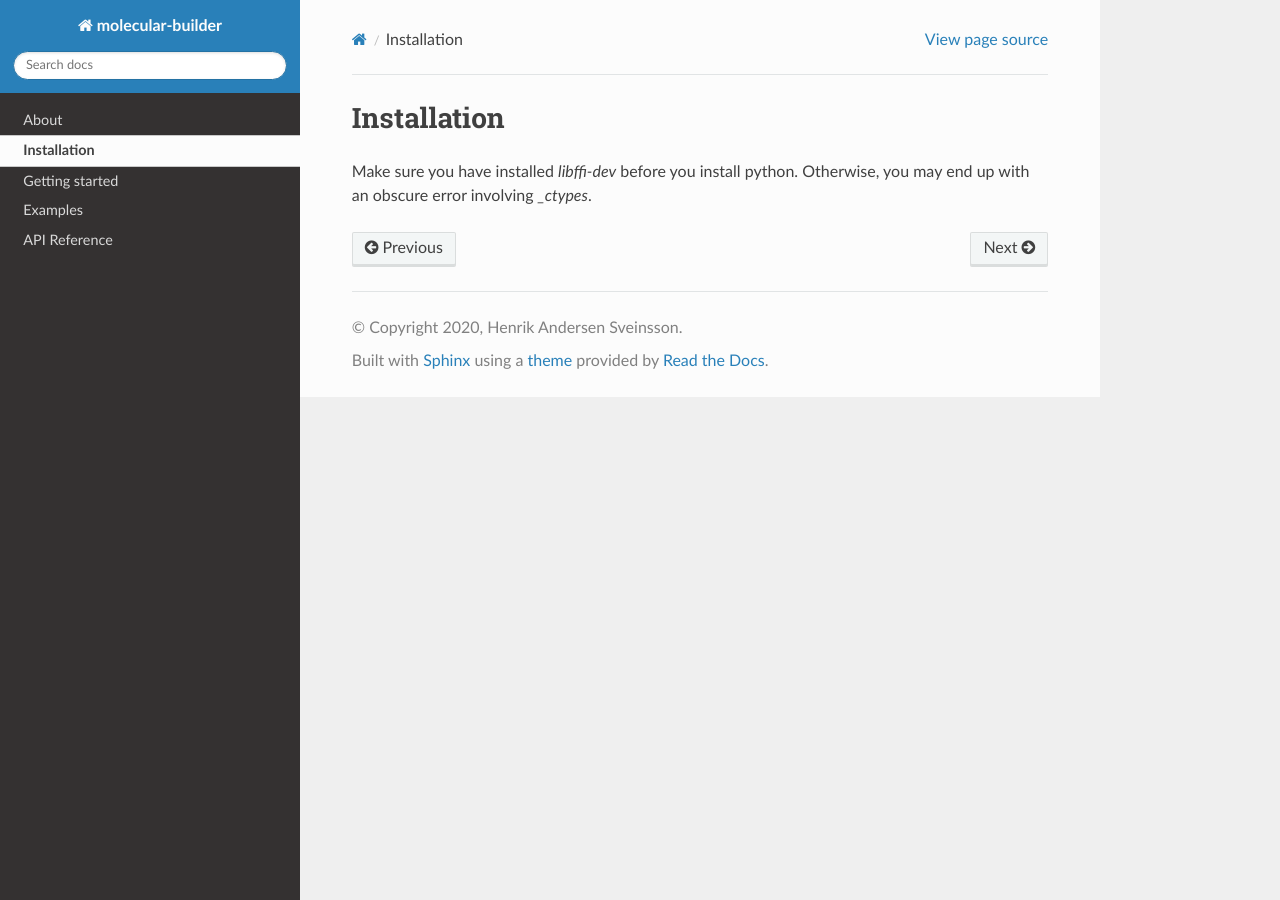
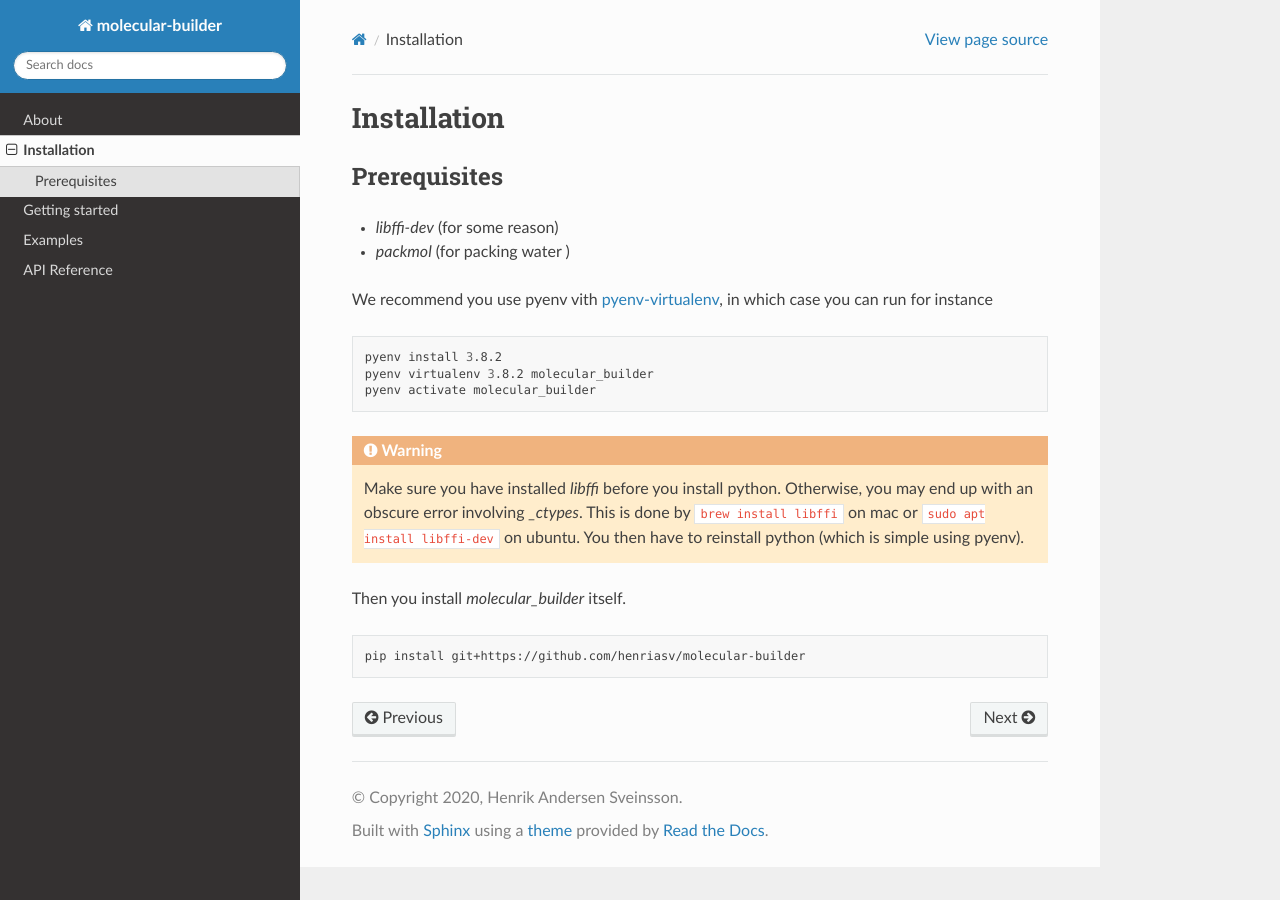
Before and after one commit to henriasv/molecular-builder, a Sphinx documentation site: the page built from docs/installation.rst, in a window 1280 px wide. Built offline with Sphinx 7.4.7 and the Read the Docs theme 2.0.0, drawn with Linux system fonts in a browser that asks for light colours.

Commit message:
Improved installation instruction

```diff
--- a/docs/installation.rst
+++ b/docs/installation.rst
@@ -2,4 +2,26 @@ Installation
 ========================
 
 
-Make sure you have installed `libffi-dev` before you install python. Otherwise, you may end up with an obscure error involving `_ctypes`.
+Prerequisites
+-------------------------
+
+- `libffi-dev` (for some reason)
+- `packmol` (for packing water )
+
+We recommend you use pyenv vith `pyenv-virtualenv <https://github.com/pyenv/pyenv-virtualenv>`_, in which case you can run for instance
+
+.. code-block:: bash
+
+    pyenv install 3.8.2
+    pyenv virtualenv 3.8.2 molecular_builder
+    pyenv activate molecular_builder
+
+.. warning::
+    Make sure you have installed `libffi` before you install python. Otherwise, you may end up with an obscure error involving `_ctypes`.
+    This is done by :code:`brew install libffi` on mac or :code:`sudo apt install libffi-dev` on ubuntu. You then have to reinstall python (which is simple using pyenv).
+
+Then you install `molecular_builder` itself.
+
+.. code-block:: bash
+
+    pip install git+https://github.com/henriasv/molecular-builder
```
Also changed, not shown: docs/about.rst (+10 -2 lines), requirements.txt (deleted, +0 -7 lines), 2 other files.
